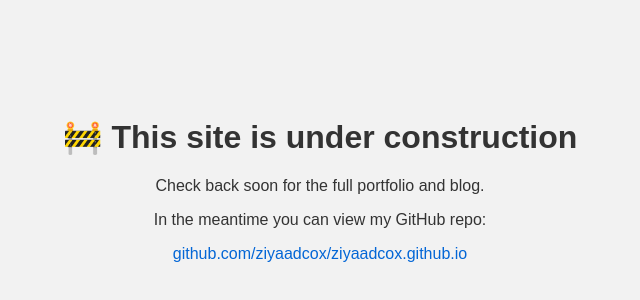
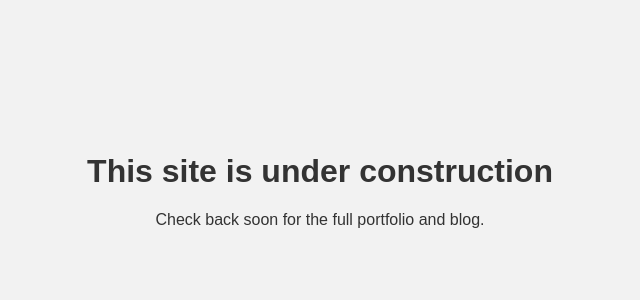
Before and after one commit to ZiyaadCox/ziyaadcox.github.io, a plain HTML site: page index.html in a window 1280 px wide. Shown: the part 212-512 px from the top of the page, without its empty margins (320-960 px from the left). Drawn offline with Linux system fonts and the light colour scheme.

Commit message:
Update heading and remove link styles in index.html
Removed link styling and updated heading text.

```diff
--- a/index.html
+++ b/index.html
@@ -21,18 +21,12 @@
     .message {
       max-width: 80%;
     }
-    a {
-      color: #0366d6;
-      text-decoration: none;
-    }
   </style>
 </head>
 <body>
   <div class="message">
-    <h1>🚧 This site is under construction</h1>
+    <h1>This site is under construction</h1>
     <p>Check back soon for the full portfolio and blog.</p>
-    <p>In the meantime you can view my GitHub repo:</p>
-    <p><a href="https://github.com/ziyaadcox/ziyaadcox.github.io" target="_blank">github.com/ziyaadcox/ziyaadcox.github.io</a></p>
   </div>
 </body>
 </html>
```
